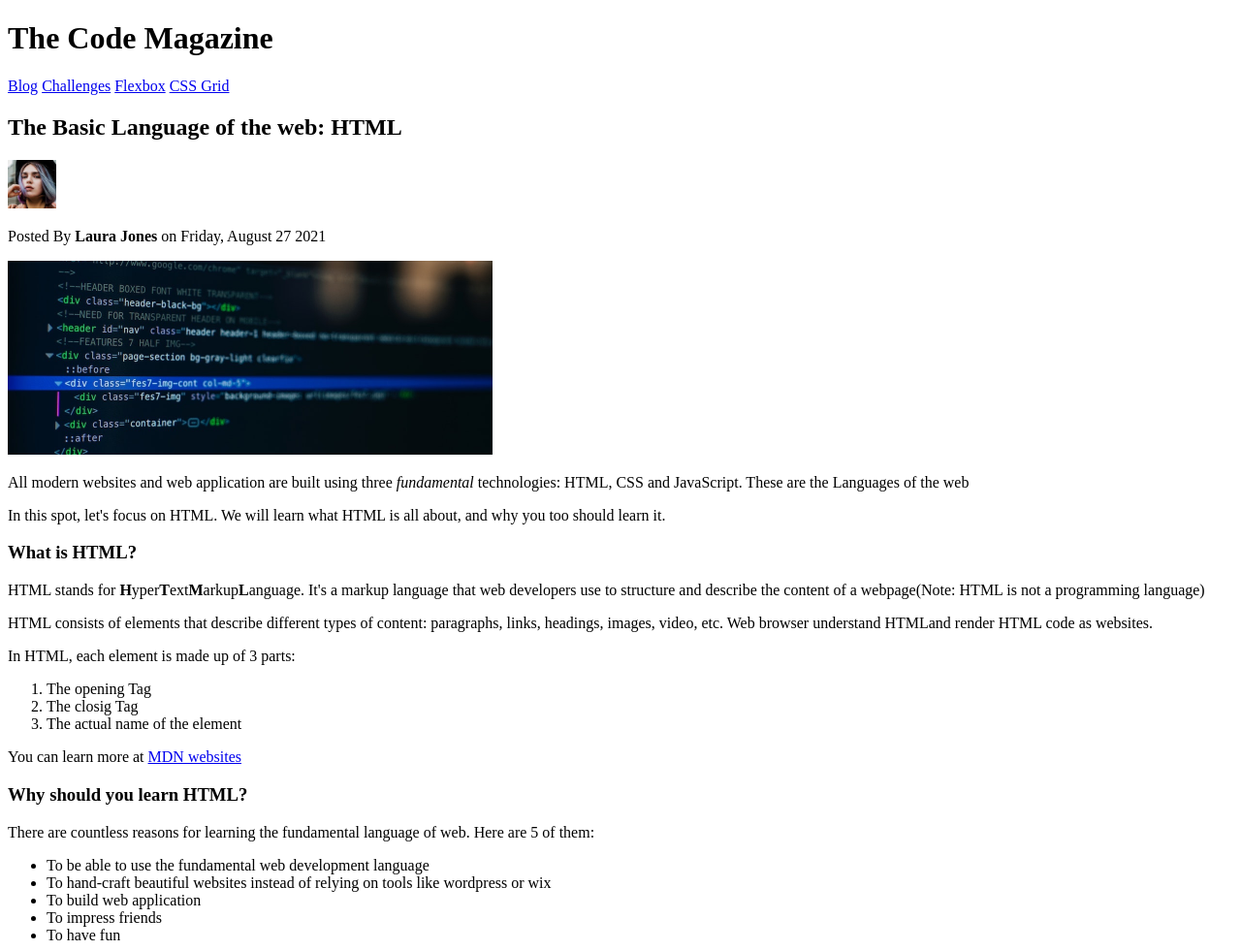
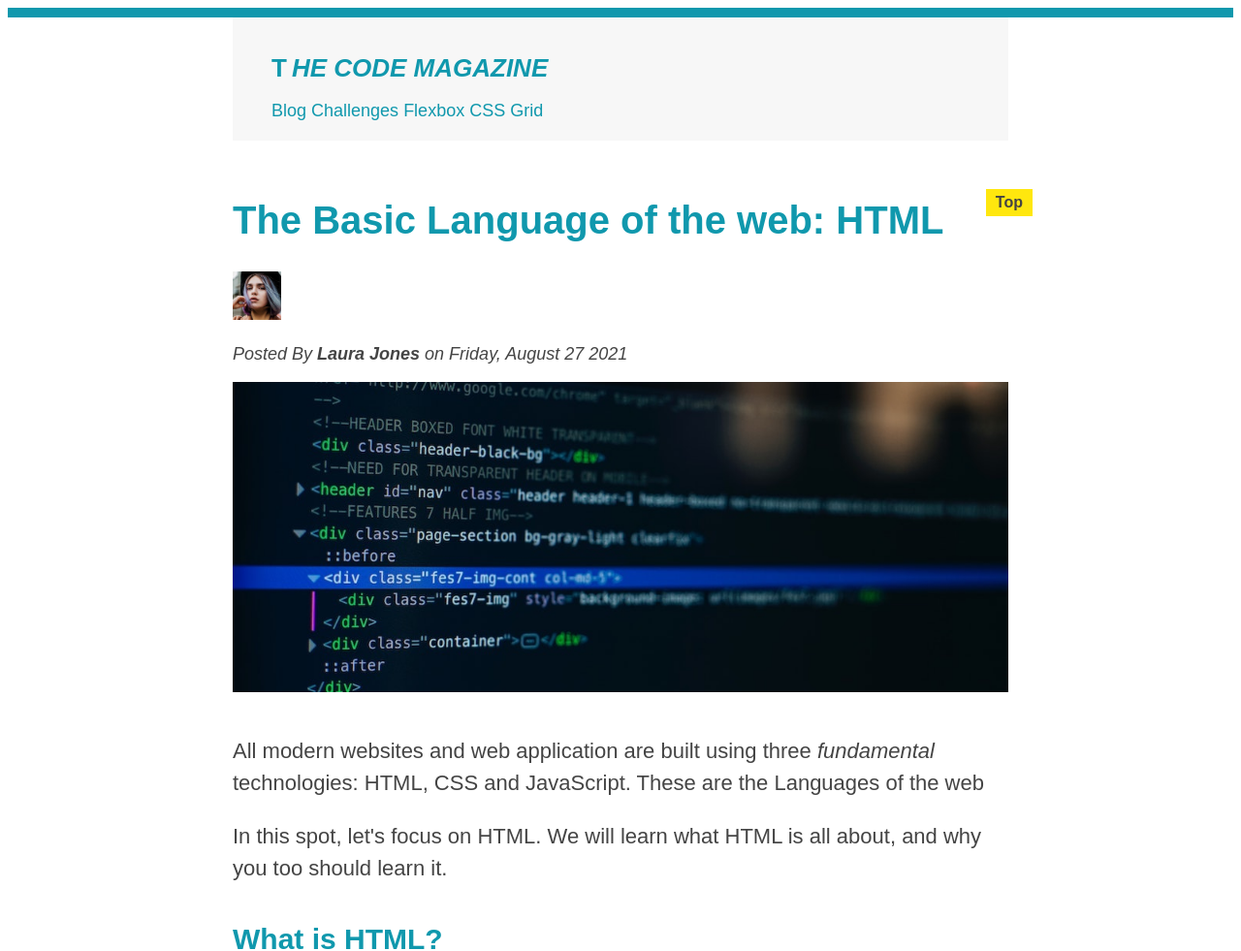
Before and after one commit to nishank04/html_css, a plain HTML site: page HTML_Fundamental_1/HTML_Basics.html in a window 1280 px wide. Shown: the top 981 px of the page at 97% size. Drawn offline with Linux system fonts and the light colour scheme.

Commit message:
Added CSS on classes and id from the previous lecture HTML screen

```diff
--- a/HTML_Fundamental_1/HTML_Basics.html
+++ b/HTML_Fundamental_1/HTML_Basics.html
@@ -2,6 +2,7 @@
 <html>
     <head>
         <title>The Basic Language of the web: HTML</title>
+        <link href="style.css" rel="stylesheet">
     </head>
     <body>
         <!-- <h1>The Basic Language of the web: HTML</h1>
@@ -10,7 +11,8 @@
         <h4>The Basic Language of the web: HTML</h4>
         <h5>The Basic Language of the web: HTML</h5>
         <h6>The Basic Language of the web: HTML</h6> -->
-        <header>
+    <div class="container">
+        <header class="main-header">
             <h1>The Code Magazine</h1>
             <nav>
                 <a href="blog.html">Blog</a>
@@ -20,11 +22,12 @@
             </nav>
         </header>
         <article>
-            <header>
+            <header class="post-header">
                 <h2>The Basic Language of the web: HTML</h2>
                 <img src="img/laura-jones.jpg" alt="HEadshot of Laura Jones" height="50" width="50">
-                <p>Posted By <strong>Laura Jones</strong> on Friday, August 27 2021</p>
-                <img src="img/post-img.jpg" alt="HTML code on a screen" width="500" height="200">
+                <p id="author">Posted By <strong>Laura Jones</strong> on Friday, August 27 2021</p>
+                <img src="img/post-img.jpg" alt="HTML code on a screen" width="500" height="200" class="post-img">
+                <button>Like</button>
             </header>
             <p> All modern websites and web application are built using three <em>fundamental</em> technologies: HTML, CSS and JavaScript. These are the Languages of the web</p>
             <p> In this spot, let's focus on HTML. We will learn what HTML is all about, and why you too should learn it.</p>
@@ -33,7 +36,7 @@
             <p>HTML consists of elements that describe different types of content: paragraphs, links, headings, images, video, etc. Web browser understand HTMLand render HTML code as websites. </p>
             <p>In HTML, each element is made up of 3 parts:</p>
             <ol>
-                <li>The opening Tag</li>
+                <li class="first-li">The opening Tag</li>
                 <li>The closig Tag</li>
                 <li>The actual name of the element</li>
             </ol>
@@ -41,7 +44,7 @@
             <h3>Why should you learn HTML?</h3>
             <P>There are countless reasons for learning the fundamental language of web. Here are 5 of them: </P>
             <ul>
-                <li>To be able to use the fundamental web development language</li>
+                <li class="first-li">To be able to use the fundamental web development language</li>
                 <li>To hand-craft beautiful websites instead of relying on tools like wordpress or wix</li>
                 <li>To build web application</li>
                 <li>To impress friends</li>
@@ -51,14 +54,17 @@
         </article>
         <aside>
             <h4>Related posts</h4>
-            <ul>
-                <li> <img src="img/related-1.jpg" alt="#" width="75"> <a href="#">How to learn web development</a><p>By Arun</p></li>
+            <ul class="related">
+                <li> <img src="img/related-1.jpg" alt="#" width="75"> <a href="#">How to learn web development</a><p class="related-author">By Arun</p></li>
                 <li> <img src="img/related-2.jpg" alt="#" width="75"> <a href="#">The unkwn power of CSS</a><p>By Arun</p></li>
                 <li> <img src="img/related-3.jpg" alt="#" width="75"> <a href="#">Why JavaSCript is Awesome</a><p>By Arun</p></li>
             </ul>
         </aside>
         <footer>
-            Copyright 2021 by The Code Magazine.
+          <p id="copyright">Copyright 2021 by The Code Magazine.</p>
         </footer>
+
+    </div>
+
     </body>
 </html>
--- /dev/null
+++ b/HTML_Fundamental_1/style.css
@@ -0,0 +1,167 @@
+body {
+    color: #444;
+     font-family: sans-serif;
+    border-top: 10px solid #1098ad;
+    position: relative;
+}
+
+.container {
+    width: 800px;
+   margin: 0 auto;
+}
+
+.main-header{
+    background-color: #f7f7f7;
+    padding: 20px 40px;
+    margin-bottom: 60px;
+}
+
+nav {
+    font-size: 18px;
+    /* text-align: center; */
+}
+
+article {
+    margin-bottom: 60px;
+}
+
+.post-header {
+    margin-bottom: 40px;
+}
+
+aside {
+    background-color: #f7f7f7;
+    border-top: 5px solid #1098ad;
+    border-bottom: 5px solid #1098ad;
+    padding: 50px 0;
+    width: 500px;
+}
+
+h1,h2,h3{
+    color: #1098ad;
+}
+
+h1{
+    font-size: 26px;
+    text-transform: uppercase;
+    font-style: italic;
+}
+
+h2{
+    font-size: 40px;
+    margin-bottom: 30px;
+}
+
+h3{
+    font-size: 30px;
+    margin-bottom: 20px;
+    margin-top: 40px;
+}
+
+h4{
+    font-size: 20px;
+    text-transform: uppercase;
+    text-align: center;
+}
+
+p {
+    font-size: 22px;
+    line-height: 1.5;
+    margin-bottom: 15px;
+}
+
+li {
+    font-size: 20px;
+    margin-bottom: 10px;
+}
+
+li:last-child {
+    margin-bottom: 0;
+    font-style: italic;
+}
+
+li:first-child{
+    font-weight: bold;
+}
+
+#author {
+    font-style: italic;
+    font-size: 18px;
+}
+
+#copyright {
+    font-size: 16px;
+}
+
+.related-author {
+    font-size: 18px;
+    font-weight: bold;
+}
+
+.related{
+    list-style: none;
+}
+
+li:nth-child(odd){
+    color: red;
+}
+
+a:link {
+    color:#1098ad;
+    text-decoration: none;
+}
+
+a:visited {
+    color: #777;
+}
+
+a:hover{
+    color: orangered;
+    font-weight: bold;
+    text-decoration: underline orangered;
+}
+
+a:active{
+    background-color: black;
+    font-style: italic;
+}
+
+.post-img{
+    width: 100%;
+    height: auto;
+}
+
+nav a:link:last-child {
+    margin-right: 0;
+}
+
+button {
+    font-size: 22px;
+    padding: 20px;
+    cursor: pointer;
+    position: absolute;
+    bottom: 50px;
+    right: 50px;
+}
+
+h1::first-letter{
+    font-style: normal;
+    margin-right: 5px;
+}
+
+h2 {
+    position: relative;
+}
+
+h2::before {
+    content: "Top";
+    background-color: #ffe70e;
+    color: #444;
+    font-size: 16px;
+    font-weight: bold;
+    display: inline-block;
+    padding: 5px 10px;
+    position: absolute;
+    top: -10px;
+    right: -25px    ;
+}
```
